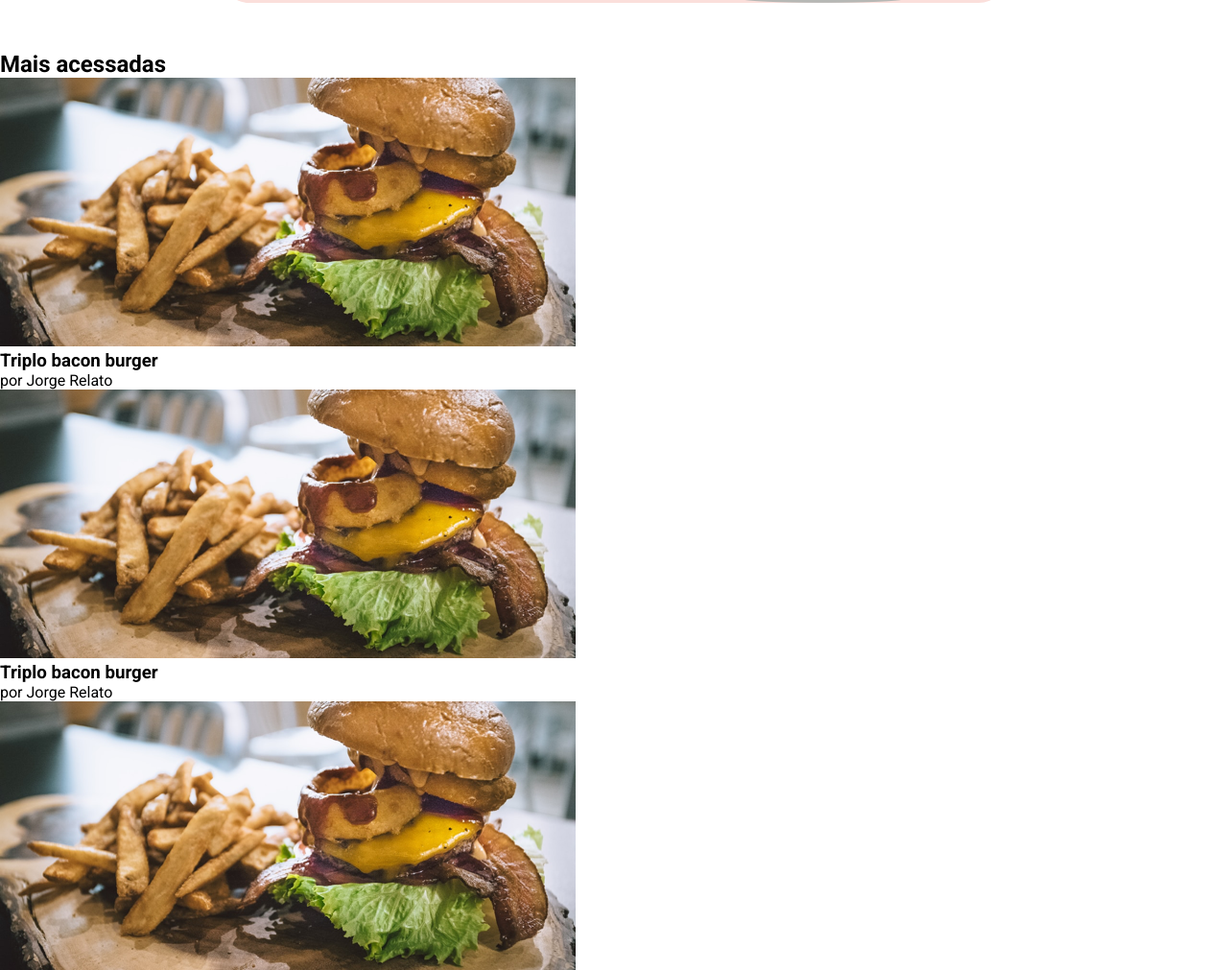
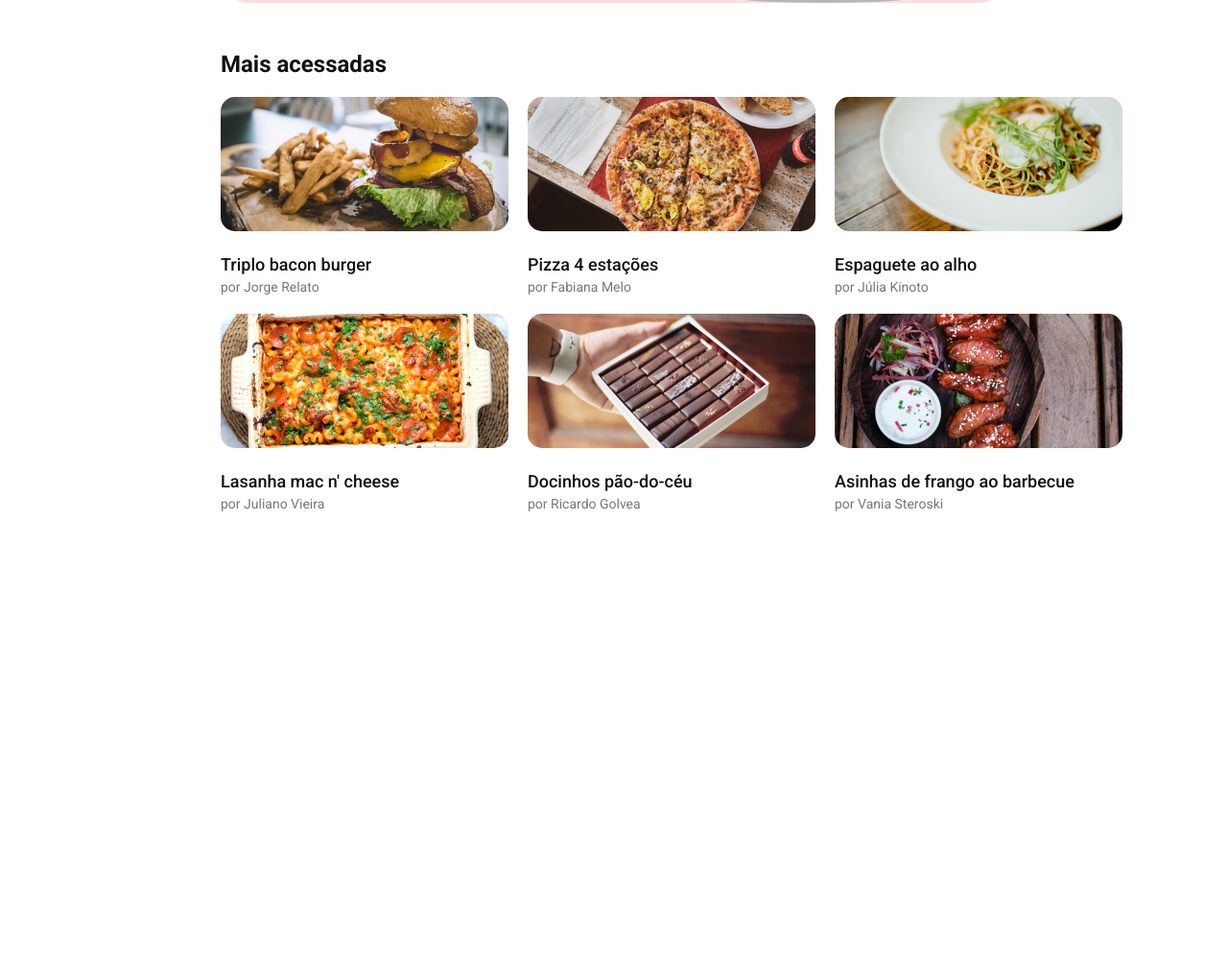
Before and after one commit to keilaviana/Foodfy, a plain HTML site: page index.html in a window 1280 px wide. Shown: the part 456-1467 px from the top of the page at 96% size. After the commit the page ends 989 px from the top, so only its background shows below. Drawn offline with Linux system fonts and the light colour scheme.

Commit message:
add style meals

```diff
--- a/index.html
+++ b/index.html
@@ -38,33 +38,33 @@
                 </div>
 
                 <div class="card" id="card2">
-                    <img src="./assets/burger.png" alt="Triplo bacon burger">
-                    <h3>Triplo bacon burger</h3>
-                    <p>por Jorge Relato</p>
+                    <img src="./assets/pizza.png" alt="Pizza 4 estações">
+                    <h3>Pizza 4 estações</h3>
+                    <p>por Fabiana Melo</p>
                 </div>
 
                 <div class="card" id="card3">
-                    <img src="./assets/burger.png" alt="Triplo bacon burger">
-                    <h3>Triplo bacon burger</h3>
-                    <p>por Jorge Relato</p>
+                    <img src="./assets/espaguete.png" alt="Espaguete ao alho">
+                    <h3>Espaguete ao alho</h3>
+                    <p>por Júlia Kinoto</p>
                 </div>
 
                 <div class="card" id="card4">
-                    <img src="./assets/burger.png" alt="Triplo bacon burger">
-                    <h3>Triplo bacon burger</h3>
-                    <p>por Jorge Relato</p>
+                    <img src="./assets/lasanha.png" alt="Lasanha mac n' cheese">
+                    <h3>Lasanha mac n' cheese</h3>
+                    <p>por Juliano Vieira</p>
                 </div>
 
                 <div class="card" id="card5">
-                    <img src="./assets/burger.png" alt="Triplo bacon burger">
-                    <h3>Triplo bacon burger</h3>
-                    <p>por Jorge Relato</p>
+                    <img src="./assets/doce.png" alt="Docinhos pão-do-céu">
+                    <h3>Docinhos pão-do-céu</h3>
+                    <p>por Ricardo Golvea</p>
                 </div>
 
                 <div class="card" id="card6">
-                    <img src="./assets/burger.png" alt="Triplo bacon burger">
-                    <h3>Triplo bacon burger</h3>
-                    <p>por Jorge Relato</p>
+                    <img src="./assets/asinhas.png" alt="Asinhas de frango ao barbecue">
+                    <h3>Asinhas de frango ao barbecue</h3>
+                    <p>por Vania Steroski</p>
                 </div>
             </div>
         </div>
--- a/styles/main.css
+++ b/styles/main.css
@@ -49,8 +49,49 @@ header nav a{
 
 .Hero div h1{
     margin-bottom: 10px;
+    font-size: 32px;
+    color: #111111;
 }
 
 .Hero img{
     margin: auto auto 0;
 }
+
+/* ======== main content =========== */
+
+.content{
+    margin: 0 230px;
+}
+
+.content h2{
+    font-weight: bold;
+    font-size: 24px;
+    color: #111111;
+    margin-bottom: 20px;
+}
+
+.cards{
+    display: grid;
+    grid-template-columns: 1fr 1fr 1fr;
+    gap: 20px;
+}
+
+.card img {
+    width: 300px;
+    height: 140px;
+    border-radius: 15px;
+    margin: 0;
+}
+
+.card h3{
+    font-size: 18px;
+    color: #111111;
+    font-weight: 500;
+    margin: 20px 0 5px;
+}
+
+.card p{
+    font-weight: normal;
+    font-size: 14px;
+    color: #777777;
+}
```
